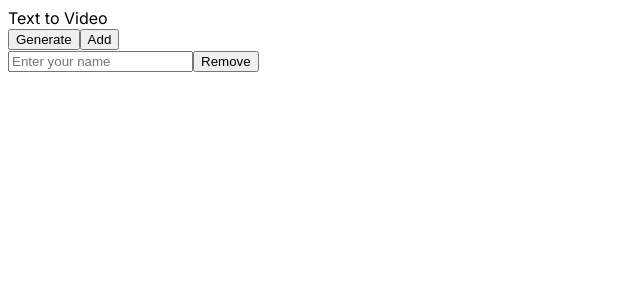
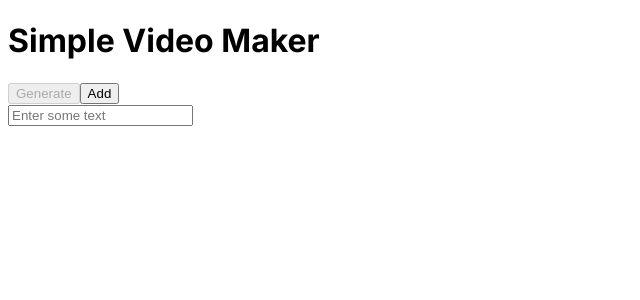
Before and after one commit to david0178418/text-video, a Next.js app: page / in a window 1280 px wide. Shown: the top 300 px of the page, without its empty margins (0-640 px from the left). Built offline with nearby package versions, Linux system fonts and the light colour scheme.

Commit message:
Add more stuff

```diff
--- a/src/app/layout.tsx
+++ b/src/app/layout.tsx
@@ -1,14 +1,15 @@
+import './globals.css';
+
 import { Container } from '@styled-system/jsx';
-import './globals.css';
 import type { Metadata } from 'next';
 import { Inter } from 'next/font/google';
-import { css } from '@styled-system/css';
+import H1 from '@/components/theme/h1';
 
 const inter = Inter({ subsets: ['latin'] });
 
 export const metadata: Metadata = {
-	title: 'Text to video',
-	description: 'Text to video',
+	title: 'SimpleVideoMaker',
+	description: 'Just a simple video maker.',
 };
 
 export default function RootLayout({ children }: {
@@ -17,16 +18,11 @@ export default function RootLayout({ children }: {
 	return (
 		<html lang="en">
 			<body className={inter.className}>
-				<div className={css({ backgroundColor: 'darkgray' })}>
-					<Container>
-						<div className={css({
-							fontSize: 48,
-							fontWeight: 'bold',
-						})}>
-							Text to Video
-						</div>
-					</Container>
-				</div>
+				<Container paddingBottom={5}>
+					<H1>
+						Simple Video Maker
+					</H1>
+				</Container>
 				<Container>
 					{children}
 				</Container>
--- a/src/common/utils.ts
+++ b/src/common/utils.ts
@@ -1,3 +1,9 @@
-export function range(size: number, startValue = 0): number[] {
+export
+function range(size: number, startValue = 0): number[] {
 	return [ ...Array(size).keys() ].map(i => i + startValue);
 }
+
+export
+function isTruthy<T>(val: T | null | undefined): val is T {
+	return !!val;
+}
--- a/src/components/foo.tsx
+++ b/src/components/foo.tsx
@@ -6,11 +6,13 @@ import { css } from '@styled-system/css';
 import Button from './theme/button';
 import Input from './theme/text-input';
 import { Center } from '@styled-system/jsx';
+import { isTruthy } from '@/common/utils';
 
 export default
 function Foo() {
 	const [messages, setMessages] = useState(['']);
 	const [started, setStarted] = useState(false);
+	const canGenerate = messages.length > 0 && messages.every(isTruthy);
 
 	function handleUpdateMessage(updatedMessage: string, index: number) {
 		const newMessages = [...messages];
@@ -29,7 +31,7 @@ function Foo() {
 			<Center>
 				<Button
 					variant="solid"
-					disabled={started}
+					disabled={!canGenerate || started}
 					onClick={() => setStarted(true)}
 					marginRight={10}
 				>
@@ -42,16 +44,18 @@ function Foo() {
 			{messages.map((message, i) => (
 				<div key={i}>
 					<Input
-						placeholder="Enter your name"
+						placeholder="Enter some text"
 						value={message}
 						onChange={(event) => handleUpdateMessage(event.target.value, i)}
 					/>
+					{!!i && (
 						<Button
 							variant="ghost"
 							onClick={() => handleRemoveMessage(i)}
 						>
 							Remove
 						</Button>
+					)}
 				</div>
 			))}
 			{started && (
--- a/src/components/theme/button.tsx
+++ b/src/components/theme/button.tsx
@@ -26,6 +26,7 @@ const buttonStyle = cva({
 		transitionDuration: 'all',
 		transitionProperty: 'all',
 		transitionTimingFunction: 'all',
+		_disabled: { opacity: 0.5 },
 	},
 	variants: {
 		variant: {
```
Lines whose indentation alone changed are shown as unchanged.
